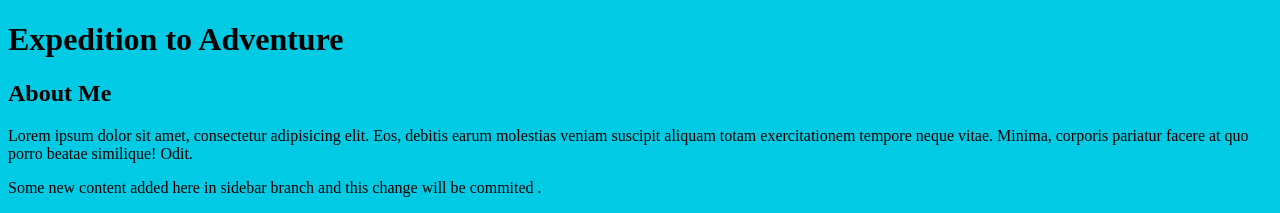
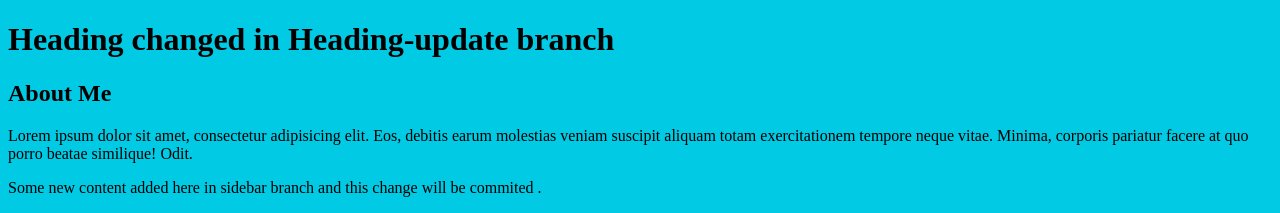
Before and after one commit to Jagmohan1294/git-course, a plain HTML site: page index.html in a window 1280 px wide. Shown: the top 213 px of the page. Drawn offline with Linux system fonts and the light colour scheme.

Commit message:
Heading changed in Heading-update

```diff
--- a/index.html
+++ b/index.html
@@ -9,7 +9,7 @@
 </head>
 <body>
     <header>
-        <h1>Expedition to Adventure</h1>
+        <h1>Heading changed in Heading-update branch</h1>
     </header>
     <div class="container">
         <main>
```
